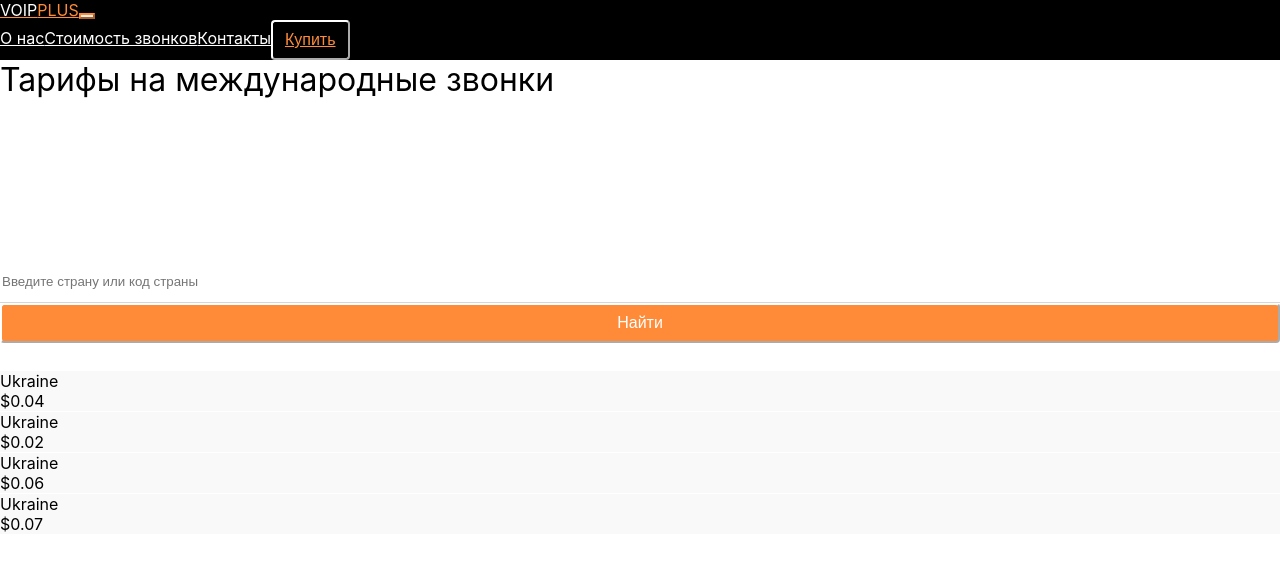
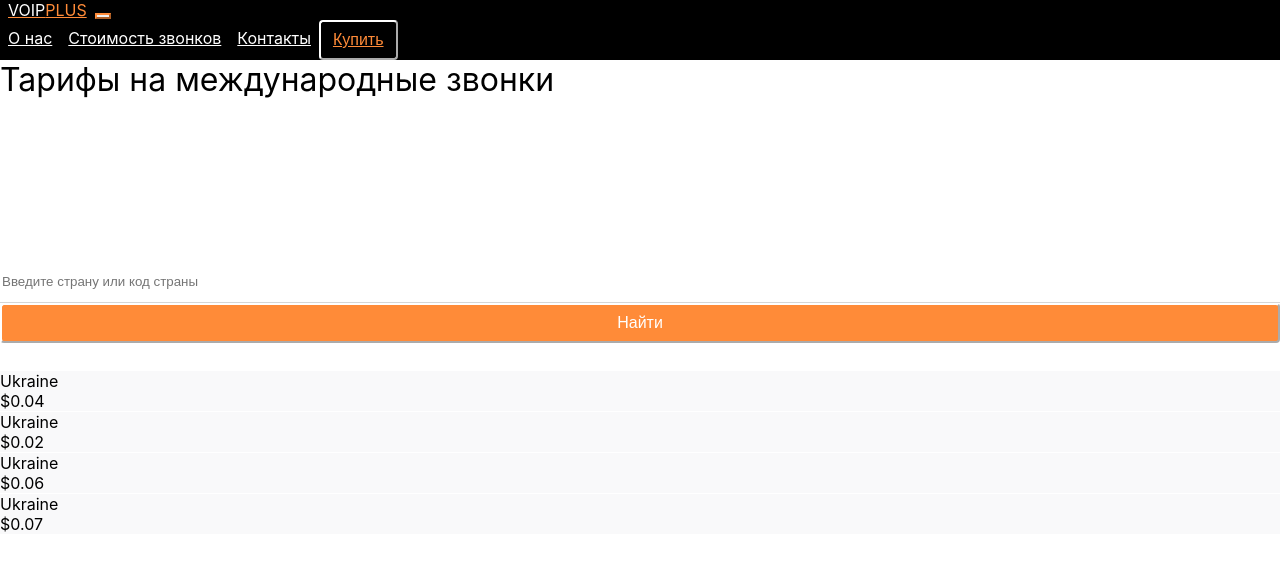
Before and after one commit to annvaskovska/voip-v3, a React (Create React App) app: page /prices in a window 1280 px wide. Shown: the top 568 px of the page. Built offline with nearby package versions, Linux system fonts and the light colour scheme.

Commit message:
Fix console errors

```diff
--- a/src/sections/nav/Nav.js
+++ b/src/sections/nav/Nav.js
@@ -10,27 +10,19 @@ class Navigation extends React.Component {
     render() {
         return [
             <Navbar expand="lg" className='voip-nav'>
-                <Navbar.Brand href="#home">
-                    <Link className='voip-nav-link' to='/'>
-                        <span className='voip'>VOIP</span>
-                        <span className='plus'>PLUS</span>
-                    </Link>
-                </Navbar.Brand>
+                <Link className='voip-nav-link' to='/'>
+                    <span className='voip'>VOIP</span>
+                    <span className='plus'>PLUS</span>
+                </Link>
                 <Navbar.Toggle aria-controls="basic-navbar-nav" />
                 <Navbar.Collapse id="basic-navbar-nav">
                     <Nav className="d-flex justify-content-end">
-                        <Nav.Link key='/'>
-                            <Link className='voip-nav-link' to='/'>О нас</Link>
-                        </Nav.Link>
+                        <Link className='voip-nav-link' to='/' key='/'>О нас</Link>
                         {/*<Nav.Link>*/}
                             {/*<Link className='voip-nav-link' to='products'>Продукты</Link>*/}
                         {/*</Nav.Link>*/}
-                        <Nav.Link key='prices'>
-                            <Link className='voip-nav-link' to='prices'>Стоимость звонков</Link>
-                        </Nav.Link>
-                        <Nav.Link key='contact'>
-                            <Link className='voip-nav-link' to='contact'>Контакты</Link>
-                        </Nav.Link>
+                        <Link className='voip-nav-link' to='prices' key='prices'>Стоимость звонков</Link>
+                        <Link className='voip-nav-link' to='contact' key='contact'>Контакты</Link>
                         <button type='button' className='btn-outline-try' key='buy'>
                             <Link className='buy-btn' to='buy-step-1'>Купить</Link>
                         </button>
--- a/src/sections/nav/styles.css
+++ b/src/sections/nav/styles.css
@@ -20,6 +20,7 @@
 
 .voip-nav-link {
     color: white!important;
+    padding: .5rem .5rem .1rem .5rem;
 }
 
 .voip-nav-link:hover {
--- a/src/sections/prices/Prices.js
+++ b/src/sections/prices/Prices.js
@@ -5,7 +5,7 @@ import Col from 'react-bootstrap/Col';
 import './slyles.css';
 
 const renderRow = ({ name, price }) => (
-    <Row className='results-row'>
+    <Row className='results-row' key={price}>
         <Col md={{ span: 6 }}>
             <div className='cell-regular-title'>
                 {name}
```
